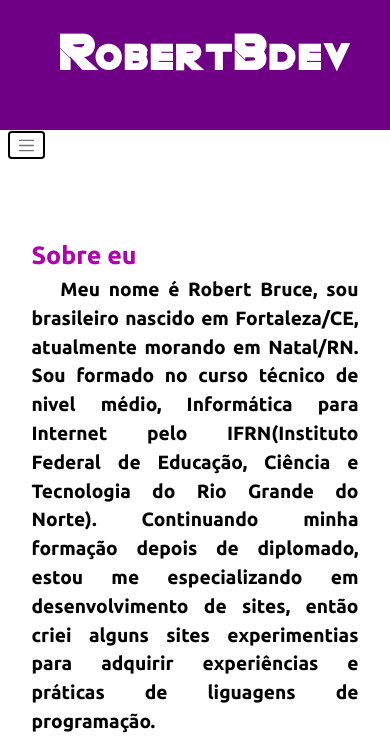
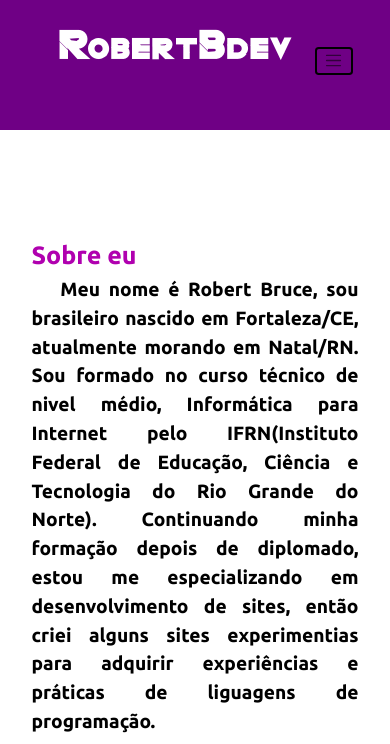
Before and after one commit to Robertb-dev/RobertBdev, a plain HTML site: page index.html in a window 390 px wide. Shown: the top 744 px of the page. Drawn offline with nearby package versions, Linux system fonts and the light colour scheme.

Commit message:
Update estilo.css

```diff
--- a/estilo.css
+++ b/estilo.css
@@ -251,3 +251,18 @@ footer {
   color: var(--white-color);
 
 }
+
+
+
+/*Diminuir a logo*/
+
+@media(max-width: 576px){
+  .navbar-brand{
+    font-family: 'quantum';
+      color: white;
+      font-size: 4rem;
+      font-weight: bold;
+      margin-left:5rem;
+    }
+
+}
```
